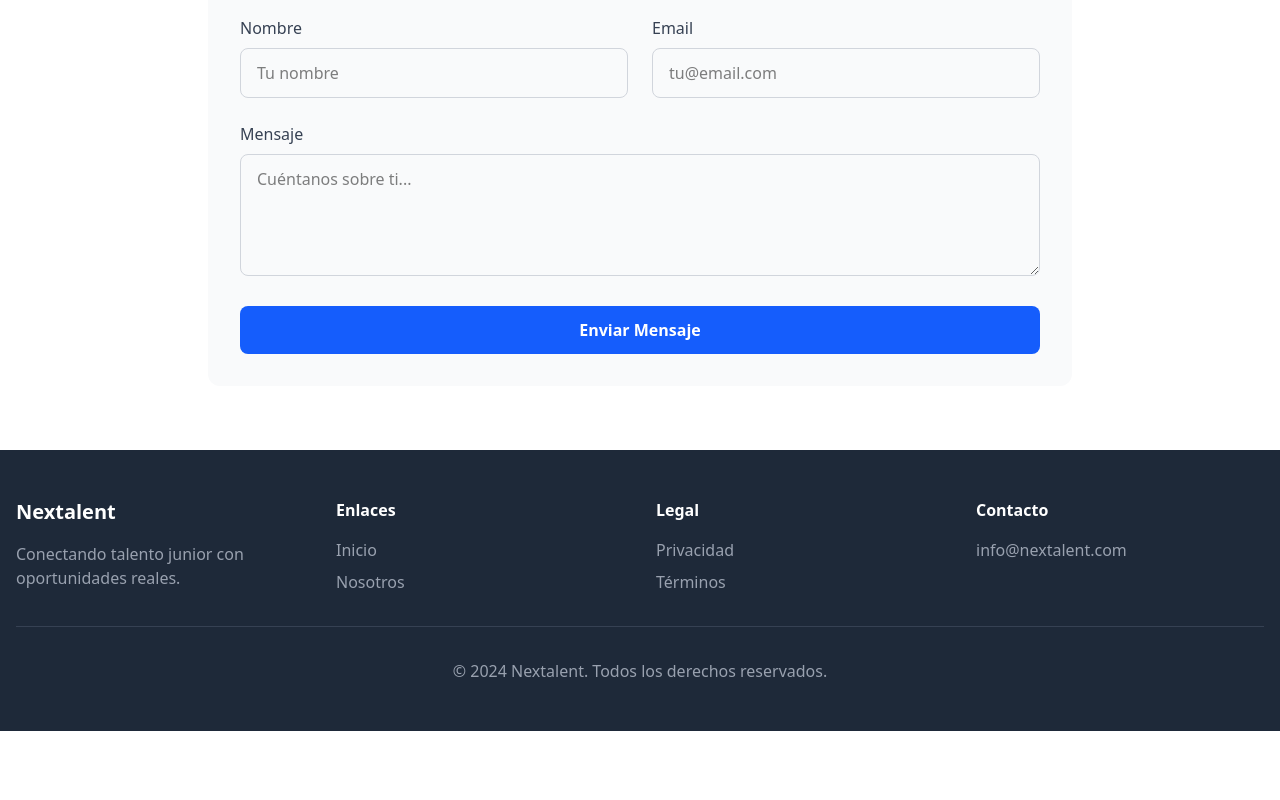
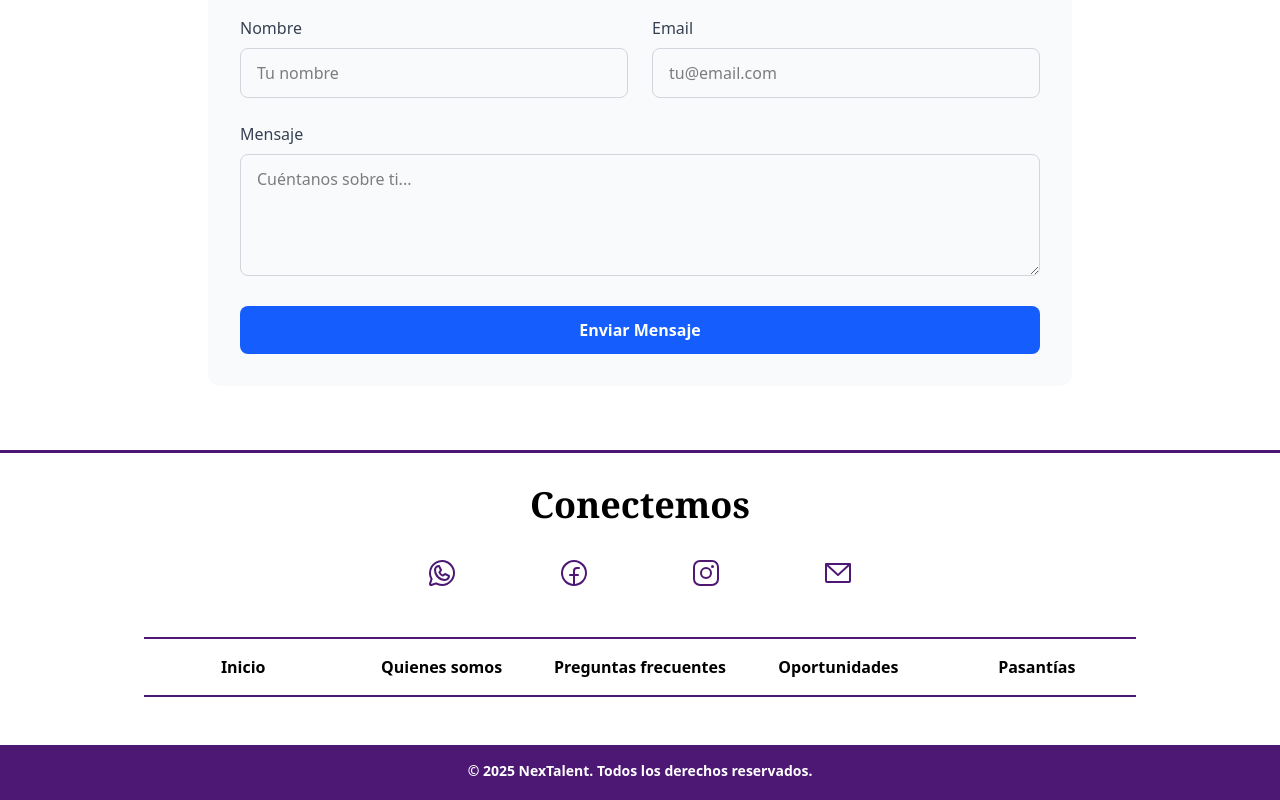
Before and after one commit to Fran1107/NexTalent-Front, a React (Vite) app: page / in a window 1280 px wide. Shown: the part 1965-2765 px from the top of the page. Before the commit the page ends 2696 px from the top, so only its background shows below. Built offline with nearby package versions, Linux system fonts and the light colour scheme; no server answers.

Commit message:
Implementación del footer

```diff
--- a/package.json
+++ b/package.json
@@ -10,6 +10,7 @@
     "preview": "vite preview"
   },
   "dependencies": {
+    "@phosphor-icons/react": "^2.1.10",
     "@tailwindcss/vite": "^4.1.14",
     "@tanstack/react-query": "^5.90.2",
     "axios": "^1.12.2",
--- a/src/components/Footer.jsx
+++ b/src/components/Footer.jsx
@@ -1,43 +1,32 @@
 import { NavLink } from 'react-router-dom'
+import { WhatsappLogoIcon, FacebookLogoIcon, InstagramLogoIcon,EnvelopeSimpleIcon } from '@phosphor-icons/react';
 
 export default function Footer() {
     return (
-        <footer className="bg-gray-800 text-white py-12">
-            <div className="container mx-auto px-4">
-                <div className="grid grid-cols-1 md:grid-cols-4 gap-8">
-                    <div>
-                        <h3 className="text-xl font-bold mb-4">Nextalent</h3>
-                        <p className="text-gray-400">
-                            Conectando talento junior con oportunidades reales.
-                        </p>
-                    </div>
-
-                    <div>
-                        <h4 className="font-semibold mb-4">Enlaces</h4>
-                        <ul className="space-y-2 text-gray-400">
-                            <li><NavLink to="/" className="hover:text-white transition">Inicio</NavLink></li>
-                            <li><NavLink to="/about" className="hover:text-white transition">Nosotros</NavLink></li>
-                        </ul>
-                    </div>
-
-                    <div>
-                        <h4 className="font-semibold mb-4">Legal</h4>
-                        <ul className="space-y-2 text-gray-400">
-                            <li><NavLink to="/" className="hover:text-white transition">Privacidad</NavLink></li>
-                            <li><NavLink to="/" className="hover:text-white transition">Términos</NavLink></li>
-                        </ul>
-                    </div>
-
-                    <div>
-                        <h4 className="font-semibold mb-4">Contacto</h4>
-                        <p className="text-gray-400">info@nextalent.com</p>
-                    </div>
+        <footer className="bg-white text-center text-black font-semibold font-sans border-y-3 border-[#4D1874]">
+            <div className="py-4 max-w-5xl mx-auto px-4 text-center">
+                <h2 className= "text-4xl font-serif my-4">Conectemos</h2>
+                <div className="flex justify-center flex-wrap mb-8 py-4 gap-x-25 gap-y-10">
+                            <a href=""className="transition-transform transform hover:scale-125 duration-300"><WhatsappLogoIcon size={32} color='#4D1874'/> </a>
+                            <a href=""className="transition-transform transform hover:scale-125 duration-300"><FacebookLogoIcon size={32} color='#4D1874'/></a>
+                            <a href=""className="transition-transform transform hover:scale-125 duration-300"><InstagramLogoIcon size={32} color='#4D1874'/></a>
+                            <a href=""className="transition-transform transform hover:scale-125 duration-300"><EnvelopeSimpleIcon size={32} color='#4D1874'/></a>
                 </div>
-
-                <div className="border-t border-gray-700 mt-8 pt-8 text-center text-gray-400">
-                    <p>&copy; 2024 Nextalent. Todos los derechos reservados.</p>
+                <div className="border-y-2 border-[#4D1874] py-4">
+                    <ul className="grid grid-cols-1 md:grid-cols-3 lg:grid-cols-5 gap-y-4 justify-items-center font-semibold transition-transform transform hover:scale-125 duration-300 ">
+                        <li><NavLink to="/about" className="hover:text-[#4D1874] transition">Inicio</NavLink></li>
+                        <li><NavLink to="/about" className="hover:text-[#4D1874] transition">Quienes somos</NavLink></li>
+                        <li><NavLink to="/about" className="hover:text-[#4D1874] transition">Preguntas frecuentes</NavLink></li>
+                        <li><NavLink to="/about" className="hover:text-[#4D1874] transition">Oportunidades</NavLink></li>
+                        <li><NavLink to="/about" className="hover:text-[#4D1874] transition">Pasantías</NavLink></li>
+                    </ul>
                 </div>
             </div>
+            <div className="bg-[#4D1874] text-center py-4 mt-8">
+                <p className="text-white text-sm font-bold">
+                    &copy; 2025 NexTalent. Todos los derechos reservados.
+                </p>
+            </div>
         </footer>
-    )
-}
+
+)}
```
Also changed, not shown: 1 other file (tests, documents, lock files or other folders).
